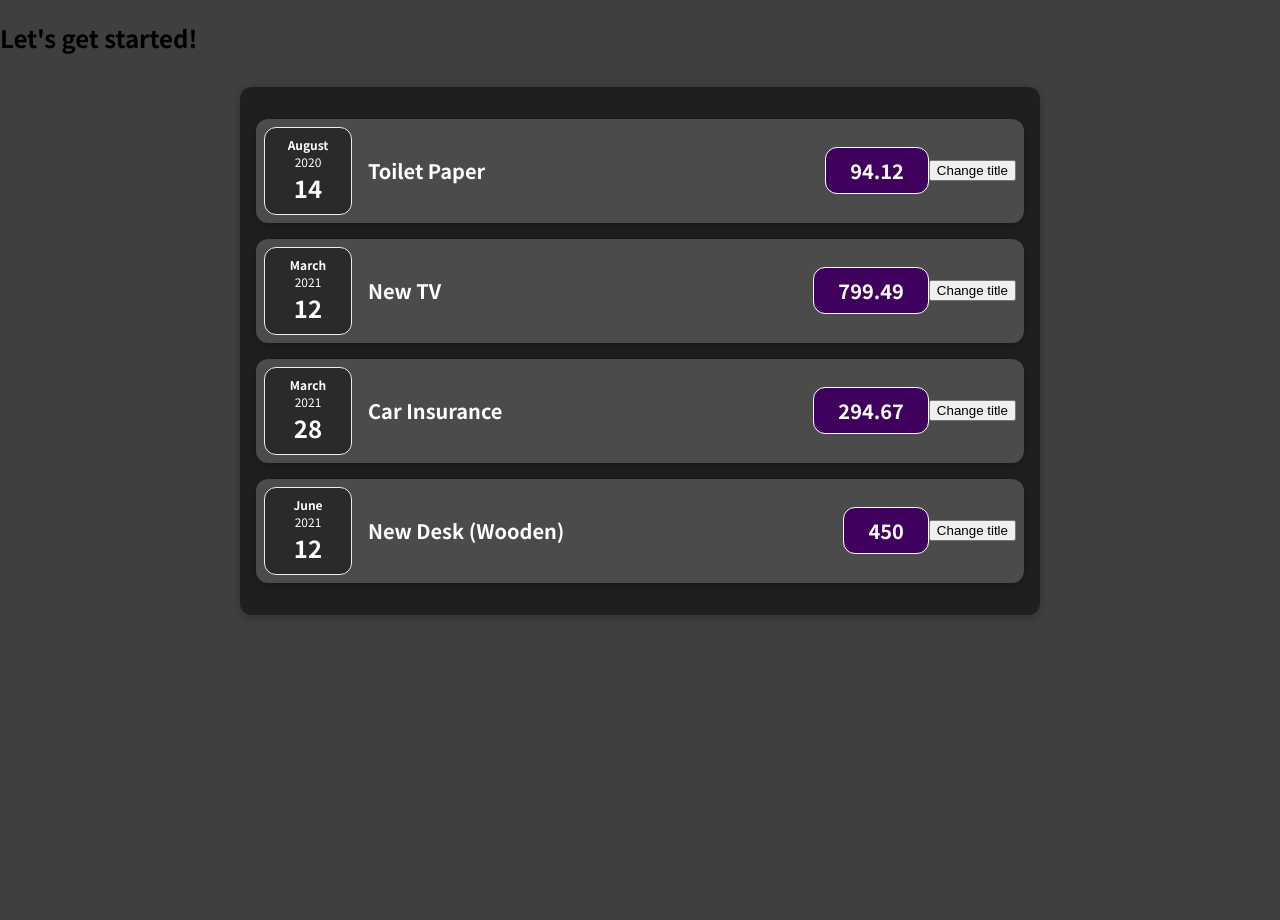
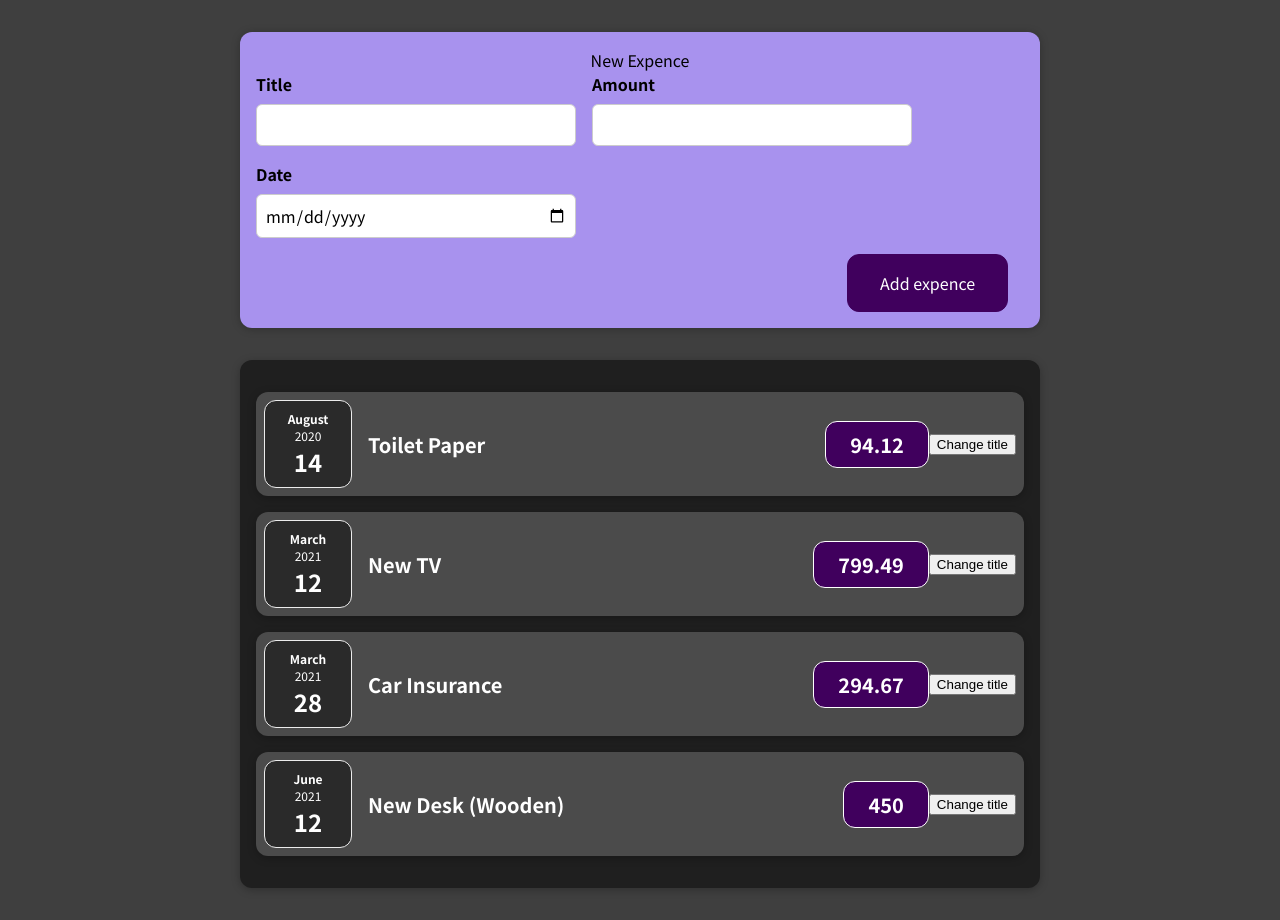
Before and after one commit to KUBER2/react, a React (Create React App) app in the folder first/my-firtst-app/: page / in a window 1280 px wide. Before the commit the page ends 800 px from the top, so only its background shows below. Built offline with nearby package versions, Linux system fonts and the light colour scheme.

Commit message:
Added state functionality to the form

```diff
--- a/first/my-firtst-app/src/App.js
+++ b/first/my-firtst-app/src/App.js
@@ -1,4 +1,5 @@
 import Expences from "./components/Expences/expences";
+import NewExpence from "./components/newExpence/NewExpence";
 
 function App() {
   const expenses = [
@@ -25,7 +26,7 @@ function App() {
 
   return (
     <div>
-      <h2>Let's get started!</h2>
+      <NewExpence></NewExpence>
       <Expences data={expenses}></Expences>
     </div>
   );
--- /dev/null
+++ b/first/my-firtst-app/src/components/newExpence/NewExpence.css
@@ -0,0 +1,38 @@
+.new-expense {
+  background-color: #a892ee;
+  padding: 1rem;
+  margin: 2rem auto;
+  width: 50rem;
+  max-width: 95%;
+  border-radius: 12px;
+  text-align: center;
+  box-shadow: 0 1px 8px rgba(0, 0, 0, 0.25);
+}
+
+.new-expense button {
+  font: inherit;
+  cursor: pointer;
+  padding: 1rem 2rem;
+  border: 1px solid #40005d;
+  background-color: #40005d;
+  color: white;
+  border-radius: 12px;
+  margin-right: 1rem;
+}
+
+.new-expense button:hover,
+.new-expense button:active {
+  background-color: #510674;
+  border-color: #510674;
+}
+
+.new-expense button.alternative {
+  color: #220131;
+  border-color: transparent;
+  background-color: transparent;
+}
+
+.new-expense button.alternative:hover,
+.new-expense button.alternative:active {
+  background-color: #ddb3f8;
+}
--- /dev/null
+++ b/first/my-firtst-app/src/components/newExpence/NewExpence.js
@@ -0,0 +1,13 @@
+import "./NewExpence.css";
+
+import NewExpenceForm from "./NewExpenceForm";
+const NewExpence = () => {
+  return (
+    <div className="new-expense">
+      New Expence
+      <NewExpenceForm></NewExpenceForm>
+    </div>
+  );
+};
+
+export default NewExpence;
--- /dev/null
+++ b/first/my-firtst-app/src/components/newExpence/NewExpenceForm.css
@@ -0,0 +1,26 @@
+.new-expense__controls {
+  display: flex;
+  flex-wrap: wrap;
+  gap: 1rem;
+  margin-bottom: 1rem;
+  text-align: left;
+}
+
+.new-expense__control label {
+  font-weight: bold;
+  margin-bottom: 0.5rem;
+  display: block;
+}
+
+.new-expense__control input {
+  font: inherit;
+  padding: 0.5rem;
+  border-radius: 6px;
+  border: 1px solid #ccc;
+  width: 20rem;
+  max-width: 100%;
+}
+
+.new-expense__actions {
+  text-align: right;
+}
--- /dev/null
+++ b/first/my-firtst-app/src/components/newExpence/NewExpenceForm.js
@@ -0,0 +1,65 @@
+import { useState } from "react";
+import "./NewExpenceForm.css";
+
+function NewExpenceForm() {
+  const [title, changeTitle] = useState("");
+  const [amount, changeAmount] = useState("");
+  const [datePicked, changeDate] = useState("");
+
+  const titleChangeHandler = (e) => {
+    changeTitle(e.target.value);
+  };
+  const amountChangeHandler = (e) => {
+    changeAmount(e.target.value);
+  };
+  const dateChangeHandler = (e) => {
+    changeDate(e.target.value);
+  };
+
+  const submitHandler = (e) => {
+    e.preventDefault();
+    const data = {
+      title: title,
+      amount: amount,
+      date: new Date(datePicked),
+    };
+    changeTitle("");
+    changeAmount("");
+    console.log(data);
+  };
+
+  return (
+    <form onSubmit={submitHandler}>
+      <div className="new-expense__controls">
+        <div className="new-expense__control">
+          <label>Title</label>
+          <input type="text" value={title} onChange={titleChangeHandler} />
+        </div>
+        <div className="new-expense__control">
+          <label>Amount</label>
+          <input
+            type="number"
+            min="0.01"
+            step="0.01"
+            value={amount}
+            onChange={amountChangeHandler}
+          />
+        </div>
+        <div className="new-expense__control">
+          <label>Date</label>
+          <input
+            type="date"
+            min="2019-01-01"
+            max="2023-12-31"
+            onChange={dateChangeHandler}
+          />
+        </div>
+      </div>
+      <div className="new-expense__actions">
+        <button type="submit">Add expence</button>
+      </div>
+    </form>
+  );
+}
+
+export default NewExpenceForm;
```
